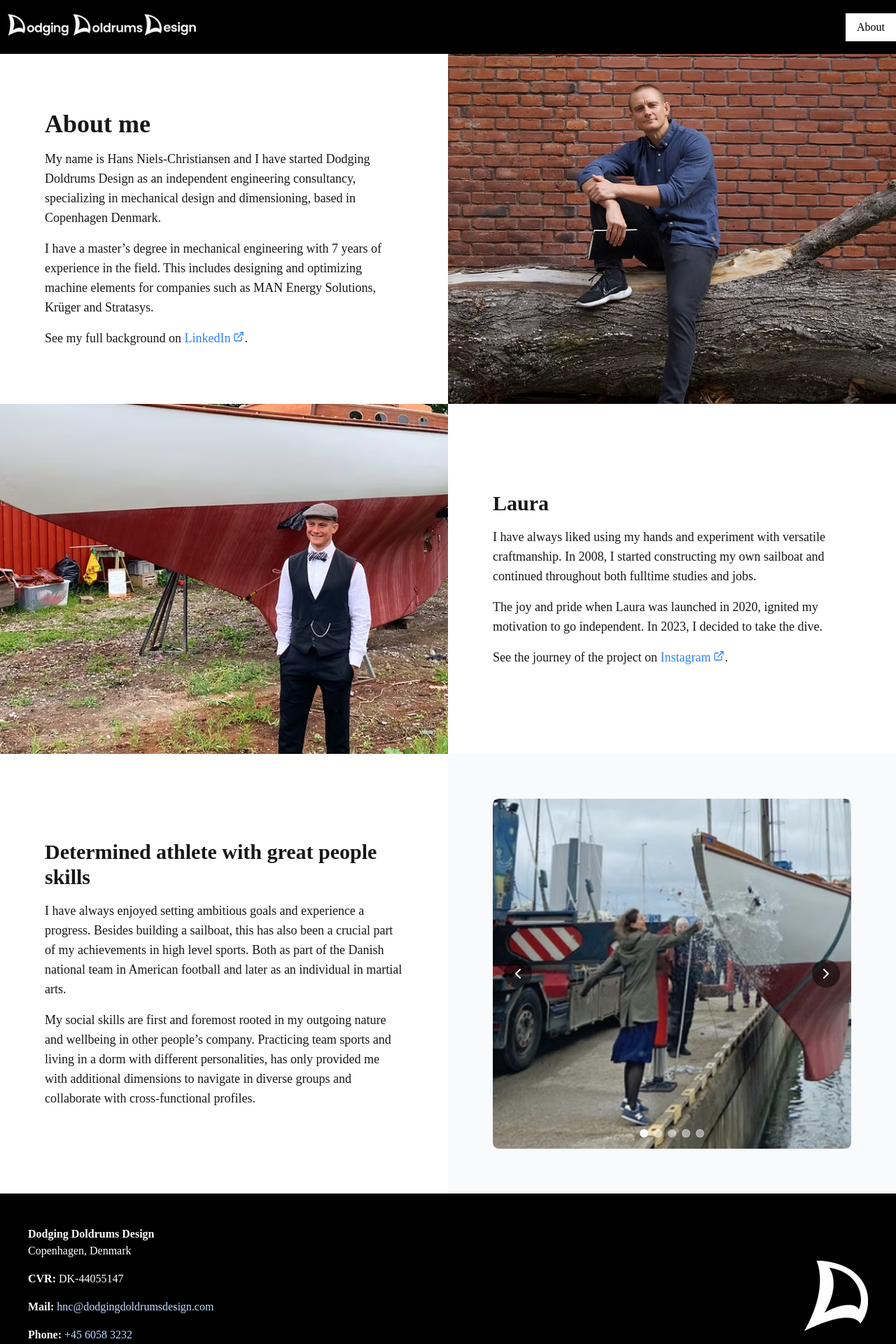
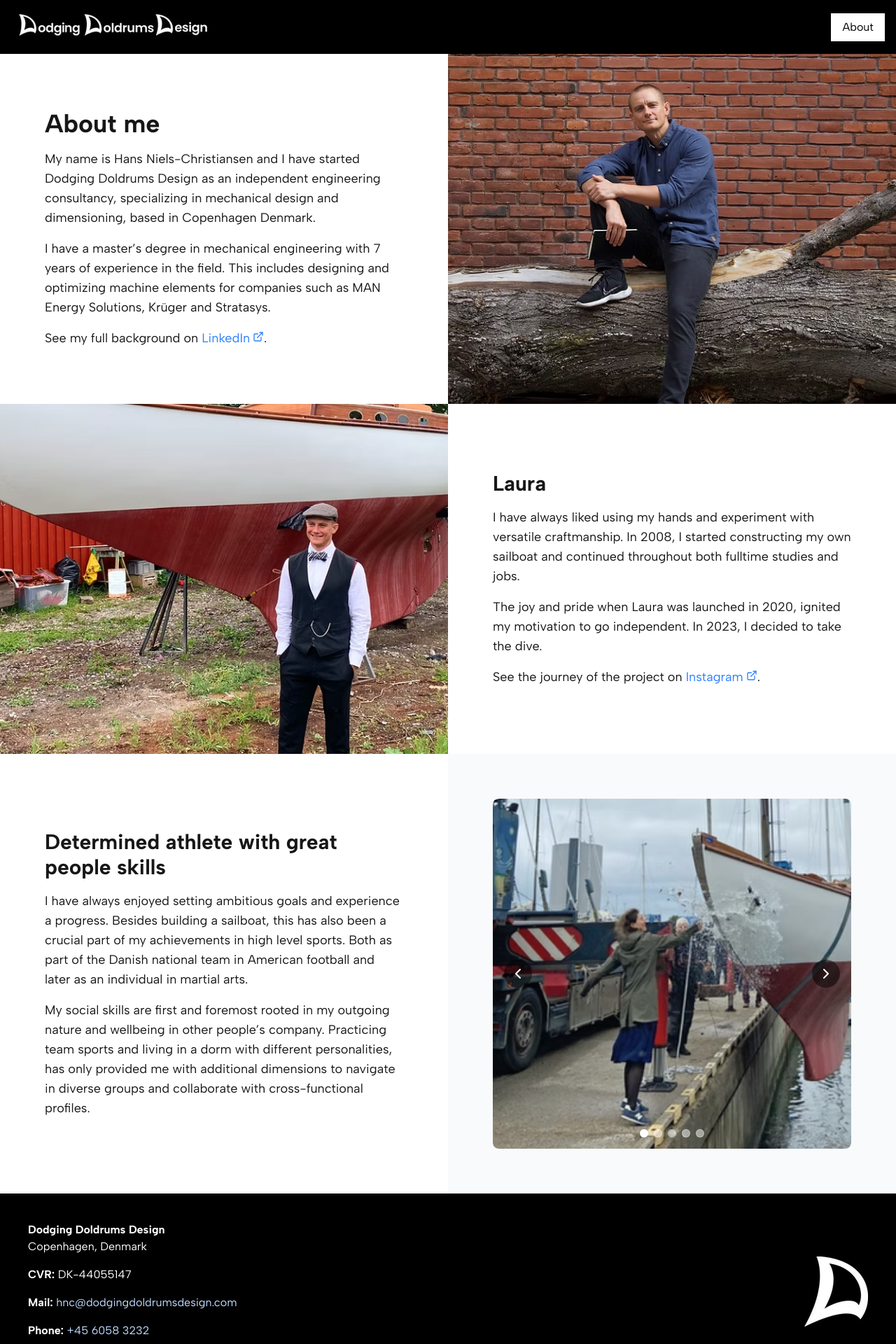
Before and after one commit to jeandcr/dodgingdoldrumsdesign, a Next.js app: page /about in a window 1280 px wide. Shown: the top 1920 px of the page at 70% size. Built offline with nearby package versions, Linux system fonts and the light colour scheme.

Commit message:
more fixes

```diff
--- a/app/globals.css
+++ b/app/globals.css
@@ -8,8 +8,7 @@
 @theme inline {
   --color-background: var(--background);
   --color-foreground: var(--foreground);
-  --font-sans: "Arial, Helvetica, sans-serif";
-  --font-mono: monospace;
+  --font-sans: var(--font-albert-sans);
 }
 
 @media (prefers-color-scheme: dark) {
@@ -22,7 +21,6 @@
 body {
   background: var(--background);
   color: var(--foreground);
-  font-family: "Arial,Helvetica,sans-serif";
 }
 /* Links */
 a {
--- a/app/layout.tsx
+++ b/app/layout.tsx
@@ -2,6 +2,13 @@ import Image from "next/image";
 import Link from "next/link";
 import type { Metadata } from "next";
 import "./globals.css";
+import { Albert_Sans } from "next/font/google";
+
+const gfont = Albert_Sans({
+  subsets: ["latin"],
+  preload: true,
+  display: "swap",
+});
 
 const title =
   "Dodging Doldrums Design | Mechanical engineering consultantcy in Copenhagen";
@@ -35,14 +42,14 @@ export default function RootLayout({
   children: React.ReactNode;
 }>) {
   return (
-    <html lang="en">
+    <html lang="en" className={gfont.className}>
       <body className={`antialiased`}>
-        <div className="grid grid-rows-[77px_1fr_300px] justify-items-center min-h-screen">
+        <div className="grid grid-rows-[77px_1fr_auto] justify-items-center min-h-screen">
           <header className="bg-black text-white w-full h-full flex justify-between items-center">
-            <div className="container mx-auto flex gap-2 justify-between items-center">
+            <div className="container mx-auto flex gap-2 px-4 justify-between items-center">
               <Link href="/">
                 <Image
-                  className="mb-2 hover:invert-50 transition-all"
+                  className="mb-2 hover:invert-50 transition-all sm:max-w-[298px] max-w-[230px]"
                   src="/ddd.avif"
                   alt="Dodging Doldrum Design"
                   width={298}
@@ -64,7 +71,7 @@ export default function RootLayout({
           {children}
           <footer className="bg-black text-white w-full h-full">
             <div className="container h-full mx-auto p-6 md:p-10 flex items-center justify-between">
-              <div className="info flex flex-col gap-4">
+              <div className="info flex flex-col gap-4 sm:order-first order-last">
                 <p>
                   <b>Dodging Doldrums Design</b>
                   <br />
```
